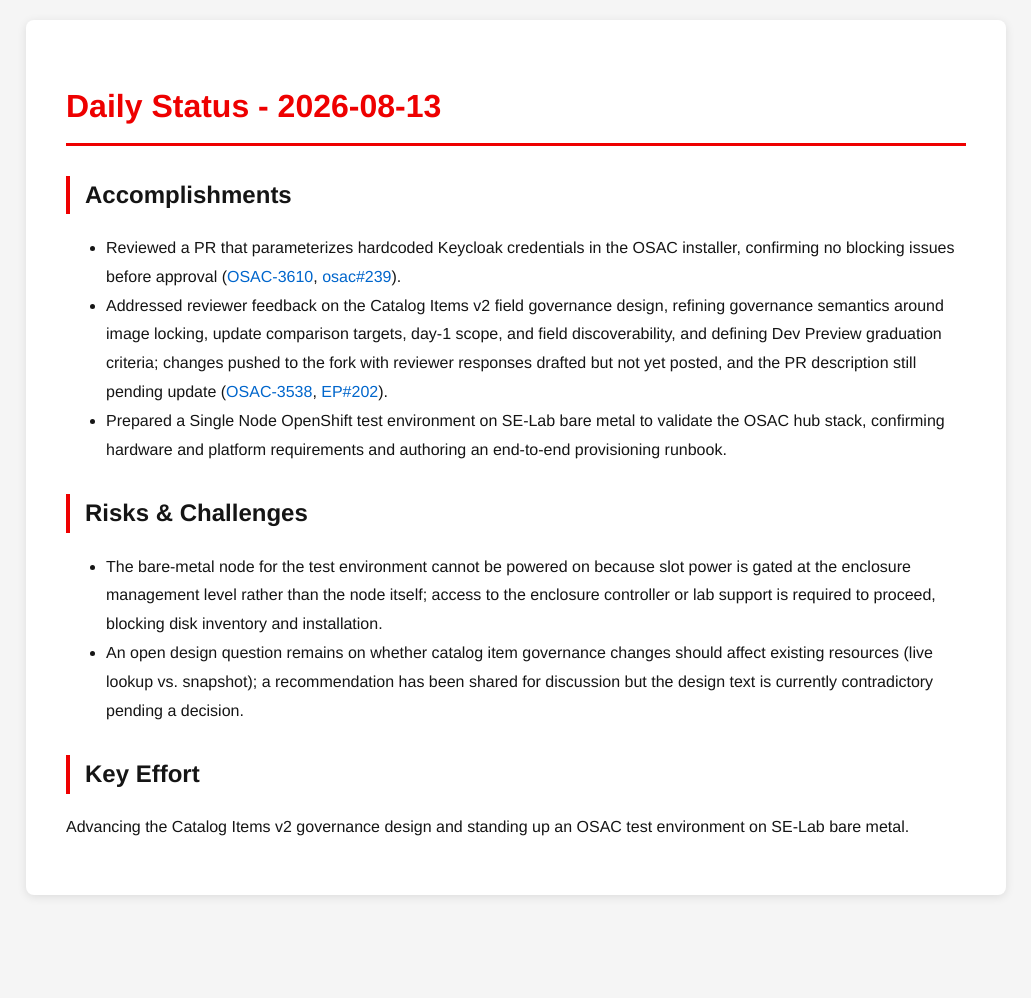
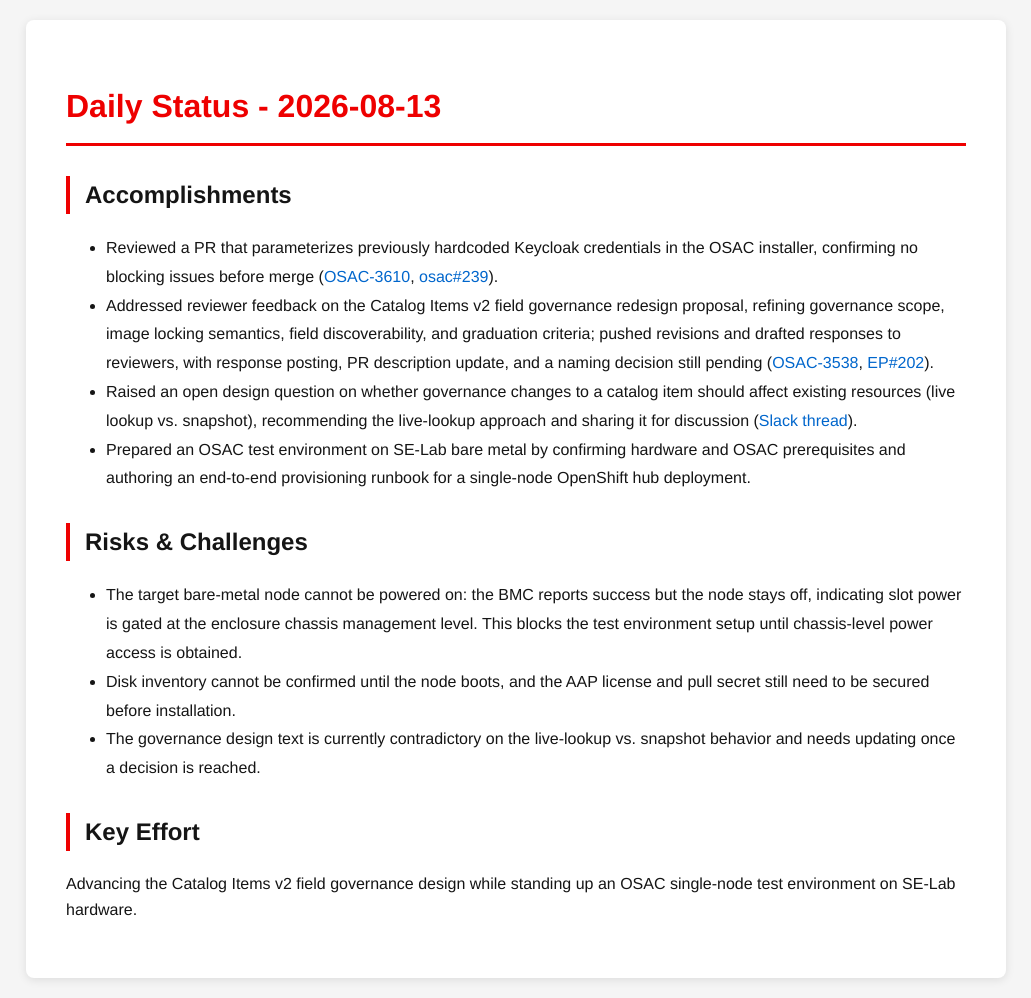
Before and after one commit to tzvatot/daily-status, a Jekyll site: the page built from 2026-08-13.md, in a window 1280 px wide. Shown: the whole page, without its empty margins (124-1155 px from the left). Built offline with Jekyll 4.4.1, drawn with Linux system fonts in a browser that asks for light colours; before the commit the page ends 915 px from its top, so only the background shows below that.

Commit message:
Daily status update - 2026-08-13

```diff
--- a/2026-08-13.md
+++ b/2026-08-13.md
@@ -7,13 +7,15 @@
 # Daily Status - 2026-08-13
 
 ## Accomplishments
-- Reviewed a PR that parameterizes hardcoded Keycloak credentials in the OSAC installer, confirming no blocking issues before approval ([OSAC-3610](https://redhat.atlassian.net/browse/OSAC-3610), [osac#239](https://github.com/osac-project/osac/pull/239)).
-- Addressed reviewer feedback on the Catalog Items v2 field governance design, refining governance semantics around image locking, update comparison targets, day-1 scope, and field discoverability, and defining Dev Preview graduation criteria; changes pushed to the fork with reviewer responses drafted but not yet posted, and the PR description still pending update ([OSAC-3538](https://redhat.atlassian.net/browse/OSAC-3538), [EP#202](https://github.com/osac-project/enhancement-proposals/pull/202)).
-- Prepared a Single Node OpenShift test environment on SE-Lab bare metal to validate the OSAC hub stack, confirming hardware and platform requirements and authoring an end-to-end provisioning runbook.
+- Reviewed a PR that parameterizes previously hardcoded Keycloak credentials in the OSAC installer, confirming no blocking issues before merge ([OSAC-3610](https://redhat.atlassian.net/browse/OSAC-3610), [osac#239](https://github.com/osac-project/osac/pull/239)).
+- Addressed reviewer feedback on the Catalog Items v2 field governance redesign proposal, refining governance scope, image locking semantics, field discoverability, and graduation criteria; pushed revisions and drafted responses to reviewers, with response posting, PR description update, and a naming decision still pending ([OSAC-3538](https://redhat.atlassian.net/browse/OSAC-3538), [EP#202](https://github.com/osac-project/enhancement-proposals/pull/202)).
+- Raised an open design question on whether governance changes to a catalog item should affect existing resources (live lookup vs. snapshot), recommending the live-lookup approach and sharing it for discussion ([Slack thread](https://redhat-internal.slack.com/archives/C08ESMFV85Q/p1786621100340429?thread_ts=1786438254.024539&cid=C08ESMFV85Q)).
+- Prepared an OSAC test environment on SE-Lab bare metal by confirming hardware and OSAC prerequisites and authoring an end-to-end provisioning runbook for a single-node OpenShift hub deployment.
 
 ## Risks & Challenges
-- The bare-metal node for the test environment cannot be powered on because slot power is gated at the enclosure management level rather than the node itself; access to the enclosure controller or lab support is required to proceed, blocking disk inventory and installation.
-- An open design question remains on whether catalog item governance changes should affect existing resources (live lookup vs. snapshot); a recommendation has been shared for discussion but the design text is currently contradictory pending a decision.
+- The target bare-metal node cannot be powered on: the BMC reports success but the node stays off, indicating slot power is gated at the enclosure chassis management level. This blocks the test environment setup until chassis-level power access is obtained.
+- Disk inventory cannot be confirmed until the node boots, and the AAP license and pull secret still need to be secured before installation.
+- The governance design text is currently contradictory on the live-lookup vs. snapshot behavior and needs updating once a decision is reached.
 
 ## Key Effort
-Advancing the Catalog Items v2 governance design and standing up an OSAC test environment on SE-Lab bare metal.
+Advancing the Catalog Items v2 field governance design while standing up an OSAC single-node test environment on SE-Lab hardware.
```
